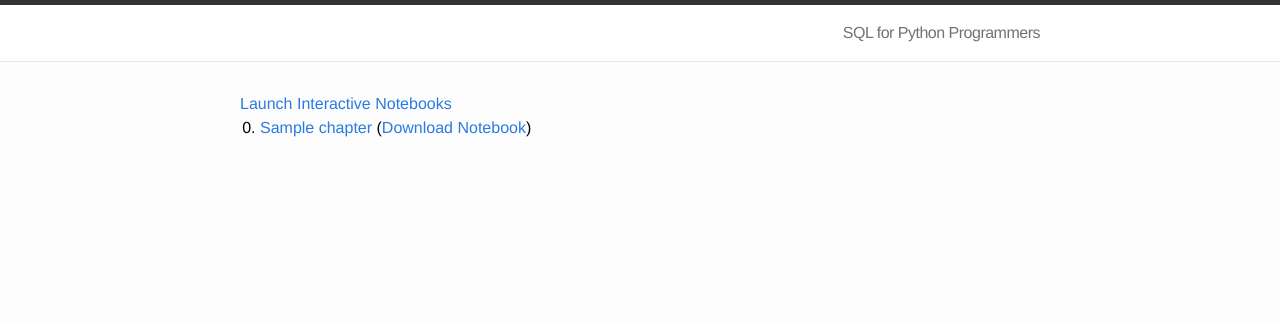
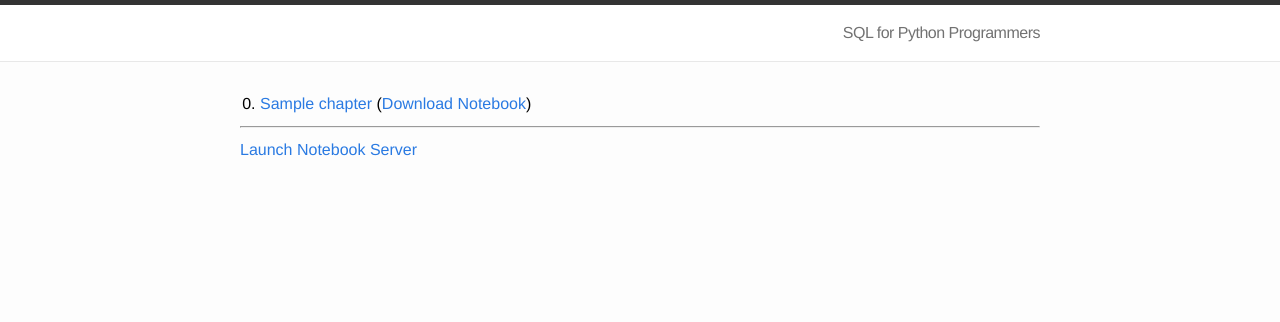
Before and after one commit to meatballs/sql_python_tutorial, a Python web app: template templates/home.html in a window 1280 px wide. Shown: the top 322 px of the page. Run offline with Jinja, Linux system fonts and the light colour scheme; the template is opened without the code that fills it: most values are stand-ins (such as "Sample title", 1, 10 or a date in 2020).

Commit message:
Move launch link

```diff
--- a/chapters/index.html
+++ b/chapters/index.html
@@ -39,9 +39,7 @@
     <div class="wrap">
       <div class="home">
 
-    <a href="https://mybinder.org/v2/gh/meatballs/sql_python_notebooks/master">Launch Interactive Notebooks</a>
-
-<ol start=0>
+    <ol start=0>
 
         <li><a href=/sql_python_tutorial/chapters/00/> Introduction</a>
             (<a href=notebooks/00-Introduction.ipynb>Download Notebook</a>)</li>
@@ -50,6 +48,8 @@
             (<a href=notebooks/01-Installation.ipynb>Download Notebook</a>)</li>
 
 </ol>
+<hr>
+<a href="https://mybinder.org/v2/gh/meatballs/sql_python_notebooks/master">Launch Notebook Server</a>
 
       </div>
   </div>
--- a/index.html
+++ b/index.html
@@ -39,9 +39,7 @@
     <div class="wrap">
       <div class="home">
 
-  <a href="https://mybinder.org/v2/gh/meatballs/sql_python_notebooks/master">Launch Interactive Notebooks</a>
-
-<ol start=0>
+  <ol start=0>
 
         <li><a href=/sql_python_tutorial/chapters/00/> Introduction</a>
             (<a href=notebooks/00-Introduction.ipynb>Download Notebook</a>)</li>
@@ -50,6 +48,8 @@
             (<a href=notebooks/01-Installation.ipynb>Download Notebook</a>)</li>
 
 </ol>
+<hr>
+<a href="https://mybinder.org/v2/gh/meatballs/sql_python_notebooks/master">Launch Notebook Server</a>
 
       </div>
   </div>
--- a/templates/partials/list_of_chapters.html
+++ b/templates/partials/list_of_chapters.html
@@ -1,8 +1,8 @@
-<a href="https://mybinder.org/v2/gh/meatballs/sql_python_notebooks/master">Launch Interactive Notebooks</a>
-
 <ol start=0>
     {% for chapter in chapters %}
         <li><a href=/{{root}}/chapters/{{ chapter.dir }}/>{{ chapter.title }}</a>
             (<a href={{ chapter.nb }}>Download Notebook</a>)</li>
     {% endfor %}
 </ol>
+<hr>
+<a href="https://mybinder.org/v2/gh/meatballs/sql_python_notebooks/master">Launch Notebook Server</a>
```
